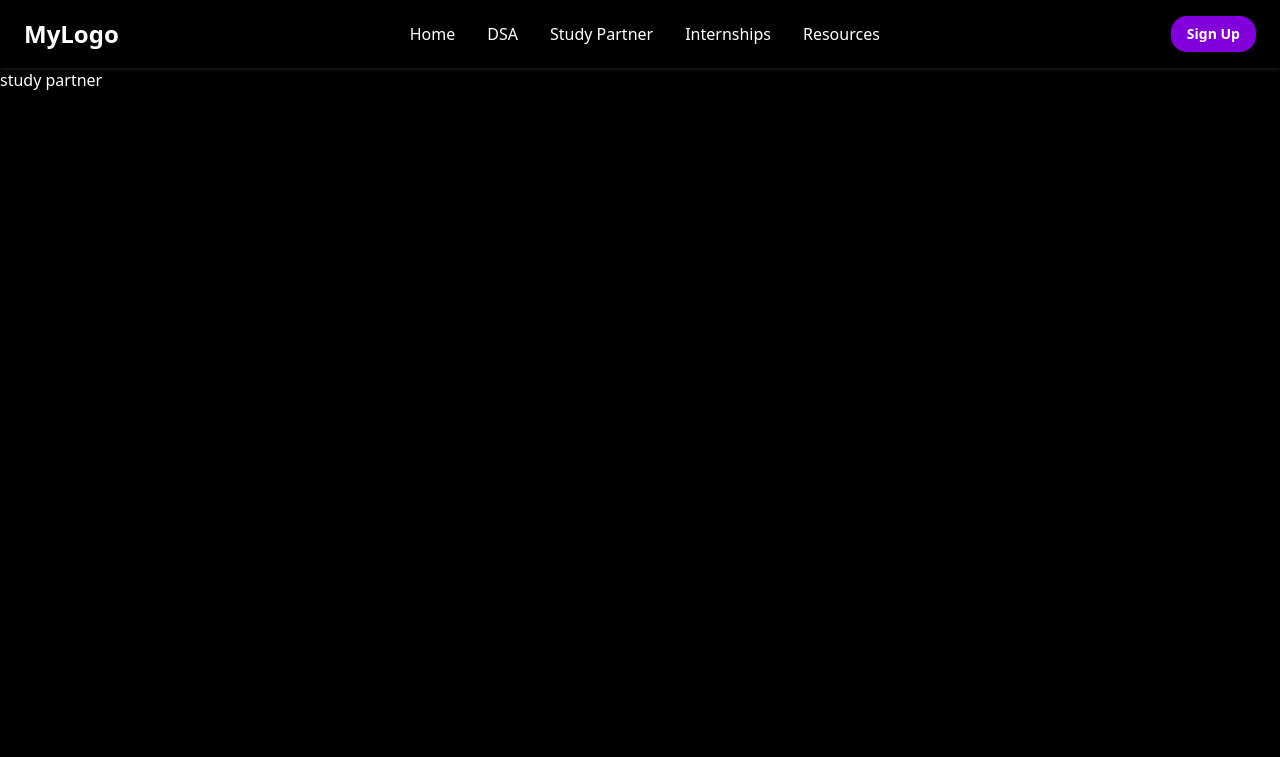
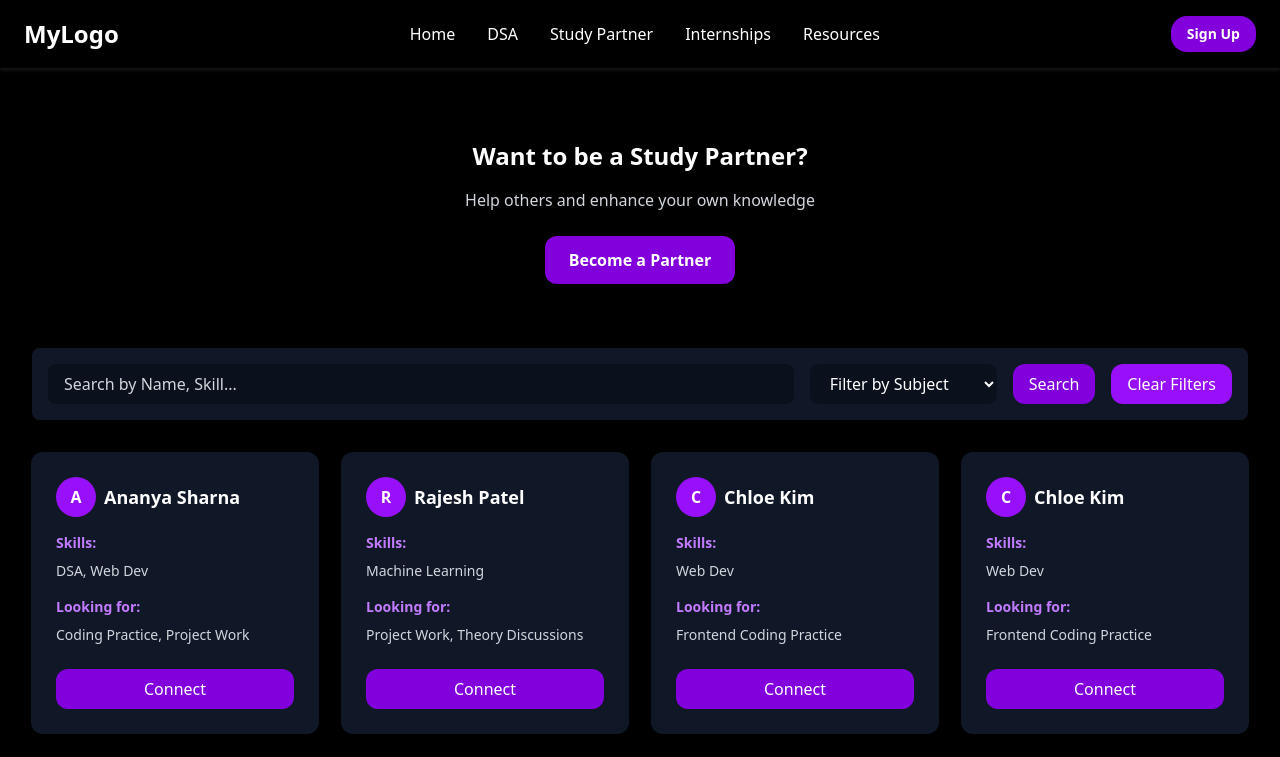
Before and after one commit to Harsh-gittt/placify, a React (Vite) app: page /study-partner in a window 1280 px wide. Shown: the top 757 px of the page. Built offline with nearby package versions, Linux system fonts and the light colour scheme.

Commit message:
completed study partners page frontend and added search functionality

```diff
--- a/src/App.jsx
+++ b/src/App.jsx
@@ -13,29 +13,25 @@ function App() {
         <CardBlock
           title="DSA"
           description="Master essential data structures & algorithms for efficient problem-solving skills."
-          buttonText="Explore"
-
+          link="/dsa"
         />
 
         <CardBlock
           title="STUDY PARTNER"
           description="Connect with peers, collaborate, and study together for better learning."
-          buttonText="Explore"
-
+          link="/study-partner"
         />
 
         <CardBlock
           title="INTERNSHIPS"
           description="Find top internship opportunities to gain real-world experience and grow."
-          buttonText="Explore"
-
+          link="/internships"
         />
 
         <CardBlock
           title="RESOURCES"
           description="Access curated articles, tutorials, and tools for placement preparation."
-          buttonText="Explore"
-
+          link="/resources"
         />
     </div>
     </div>
--- /dev/null
+++ b/src/components/BePartner.jsx
@@ -0,0 +1,19 @@
+import React from "react"
+
+function BePartner() {
+  return (
+    <div className="rounded-xl p-8 text-center mt-10 border-b-yellow-50">
+      <h2 className="text-2xl font-bold text-white mb-4">
+        Want to be a Study Partner?
+      </h2>
+      <p className="text-gray-300 mb-6">
+        Help others and enhance your own knowledge
+      </p>
+      <button className="bg-purple-700 text-white font-semibold px-6 py-3 rounded-xl hover:bg-purple-800 cursor-pointer">
+        Become a Partner
+      </button>
+    </div>
+  )
+}
+
+export default BePartner
--- a/src/components/CardBlock.jsx
+++ b/src/components/CardBlock.jsx
@@ -1,6 +1,7 @@
 import React from 'react'
+import { Link } from 'react-router-dom'
 
-function CardBlock({ title, description, buttonText, onButtonClick }) {
+function CardBlock({ title, description, link }) {
   return (
     <div className="bg-white/10 backdrop-blur-md border border-transparent hover:border-purple-700 rounded-xl p-6 w-2/10 h-50 flex flex-col justify-between shadow-lg">
 
@@ -15,12 +16,13 @@ function CardBlock({ title, description, buttonText, onButtonClick }) {
       </p>
 
       {/* Explore Button */}
-      <button
-        onClick={onButtonClick}
-        className="bg-purple-700 text-white font-semibold px-4 py-2 rounded-xl hover:bg-purple-800 mt-6 cursor-pointer"
-      >
-        {buttonText}
-      </button>
+      <Link to={link}>
+        <button
+        className="bg-purple-700 text-white font-semibold px-4 py-2 rounded-xl hover:bg-purple-800 mt-6 cursor-pointer w-full"
+        >
+          Explore
+        </button>
+      </Link>
 
     </div>
   )
--- /dev/null
+++ b/src/components/PartnerCard.jsx
@@ -0,0 +1,30 @@
+import React from "react"
+
+function PartnerCard({ name, skills, lookingFor }) {
+  return (
+    <div className="bg-gray-900 border border-transparent hover:border-purple-700 rounded-xl p-6 w-72 shadow-lg flex flex-col justify-between transition">
+      {/* Avatar placeholder */}
+      <div className="flex items-center gap-2 mb-4">
+        <div className="w-10 h-10 rounded-full bg-purple-600 flex items-center justify-center text-white font-bold">
+          {name.charAt(0)}
+        </div>
+        <h2 className="text-white text-lg font-bold">{name}</h2>
+      </div>
+
+      {/* Skills */}
+      <p className="text-purple-400 font-semibold text-sm mb-2">Skills:</p>
+      <p className="text-gray-300 text-sm mb-4">{skills}</p>
+
+      {/* Looking for */}
+      <p className="text-purple-400 font-semibold text-sm mb-2">Looking for:</p>
+      <p className="text-gray-300 text-sm mb-6">{lookingFor}</p>
+
+      {/* Connect Button */}
+      <button className="bg-purple-700 text-white px-4 py-2 rounded-xl hover:bg-purple-800 cursor-pointer">
+        Connect
+      </button>
+    </div>
+  )
+}
+
+export default PartnerCard
--- /dev/null
+++ b/src/components/SearchBar.jsx
@@ -0,0 +1,45 @@
+import React from "react"
+
+function SearchBar({ searchTerm, setSearchTerm, subject, setSubject, onSearch, onClear }) {
+  return (
+    <div className="flex flex-wrap flex-1 items-center gap-4 bg-gray-900 backdrop-blur-md p-4 rounded-lg shadow-md w-full">
+      {/* Search by name/skills */}
+      <input
+        type="text"
+        placeholder="Search by Name, Skill..."
+        value={searchTerm}
+        onChange={(e) => setSearchTerm(e.target.value)}
+        className="flex-1 px-4 py-2 rounded-lg w-64 bg-black/30 text-white placeholder-gray-300 outline-none"
+      />
+
+      {/* Filter dropdown */}
+      <select
+        value={subject}
+        onChange={(e) => setSubject(e.target.value)}
+        className="px-4 py-2 rounded-lg bg-black/30 text-white outline-none"
+      >
+        <option className="bg-black text-gray-300" value="">Filter by Subject</option>
+        <option className="bg-black text-gray-300" value="DSA">DSA</option>
+        <option className="bg-black text-gray-300" value="Web Dev">Web Dev</option>
+        <option className="bg-black text-gray-300" value="ML">Machine Learning</option>
+      </select>
+
+      {/* Search & Clear buttons */}
+      <button
+        onClick={onSearch}
+        className="bg-purple-700 text-white px-4 py-2 rounded-xl hover:bg-purple-800 cursor-pointer"
+      >
+        Search
+      </button>
+
+      <button
+        onClick={onClear}
+        className="bg-purple-600 text-white px-4 py-2 rounded-xl hover:bg-purple-700 cursor-pointer"
+      >
+        Clear Filters
+      </button>
+    </div>
+  )
+}
+
+export default SearchBar
--- a/src/components/StudyPartner.jsx
+++ b/src/components/StudyPartner.jsx
@@ -1,12 +1,73 @@
-import React from 'react'
-import Navbar from './Navbar'
+import React, { useState } from "react"
+import SearchBar from "./SearchBar"
+import PartnerCard from "./PartnerCard"
+import BePartner from "./BePartner"
+import Navbar from "./Navbar"
 
 function StudyPartner() {
+  const [searchTerm, setSearchTerm] = useState("")
+  const [subject, setSubject] = useState("")
+
+  // Example partner data
+  const partners = [
+    { name: "Ananya Sharna", skills: "DSA, Web Dev", lookingFor: "Coding Practice, Project Work" },
+    { name: "Rajesh Patel", skills: "Machine Learning", lookingFor: "Project Work, Theory Discussions" },
+    { name: "Chloe Kim", skills: "Web Dev", lookingFor: "Frontend Coding Practice" },
+    { name: "Chloe Kim", skills: "Web Dev", lookingFor: "Frontend Coding Practice" },
+    { name: "Ananya Sharna", skills: "DSA, Web Dev", lookingFor: "Coding Practice, Project Work" },
+    { name: "Rajesh Patel", skills: "Machine Learning", lookingFor: "Project Work, Theory Discussions" },
+    { name: "Chloe Kim", skills: "Web Dev", lookingFor: "Frontend Coding Practice" },
+    { name: "Chloe Kim", skills: "Web Dev", lookingFor: "Frontend Coding Practice" },
+    { name: "Ananya Sharna", skills: "DSA, Web Dev", lookingFor: "Coding Practice, Project Work" },
+    { name: "Rajesh Patel", skills: "Machine Learning", lookingFor: "Project Work, Theory Discussions" },
+  ]
+
+  // Search filter logic
+  const filteredPartners = partners.filter((p) => {
+    return (
+      (p.name.toLowerCase().includes(searchTerm.toLowerCase()) ||
+        p.skills.toLowerCase().includes(searchTerm.toLowerCase())) &&
+      (subject === "" || p.skills.toLowerCase().includes(subject.toLowerCase()))
+    )
+  })
+
   return (
-    <div className='bg-black text-white w-screen h-screen'>
+    <div className="bg-black text-white min-h-screen">
       <Navbar />
-      <div>study partner</div>
+
+      {/* Become a Partner Section */}
+      <BePartner />
+
+      <div className="p-8 space-y-8">
+      {/* Search bar */}
+      <SearchBar
+        searchTerm={searchTerm}
+        setSearchTerm={setSearchTerm}
+        subject={subject}
+        setSubject={setSubject}
+        onSearch={() => {}}
+        onClear={() => {
+          setSearchTerm("")
+          setSubject("")
+        }}
+      />
+
+      {/* Partner cards */}
+      <div className="grid grid-cols-4 gap-6 justify-items-center">
+        {filteredPartners.map((partner, index) => (
+          <PartnerCard
+            key={index}
+            name={partner.name}
+            skills={partner.skills}
+            lookingFor={partner.lookingFor}
+          />
+        ))}
+      </div>
+
     </div>
+    </div>
+
+
   )
 }
 
```
